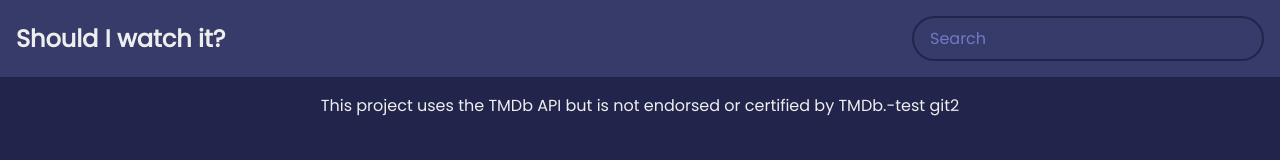
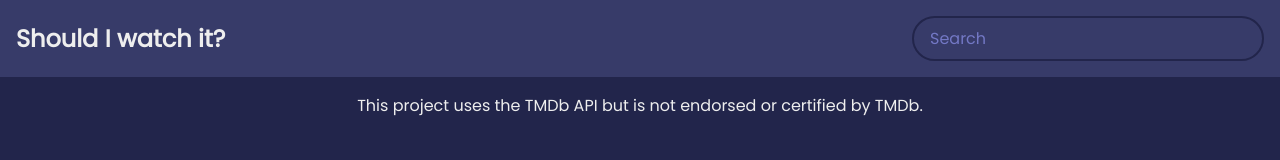
Before and after one commit to pamithi2003/sample, a plain HTML site: page index.html in a window 1280 px wide. Drawn offline with Linux system fonts and the light colour scheme; no server answers.

Commit message:
revert the change

```diff
--- a/index.html
+++ b/index.html
@@ -16,7 +16,7 @@
     <main id="main"></main>
     <footer class="footer">
       <p>
-        This project uses the TMDb API but is not endorsed or certified by TMDb.-test git2
+        This project uses the TMDb API but is not endorsed or certified by TMDb.
       </p>
     </footer>
     <script src="script.js"></script>
```
